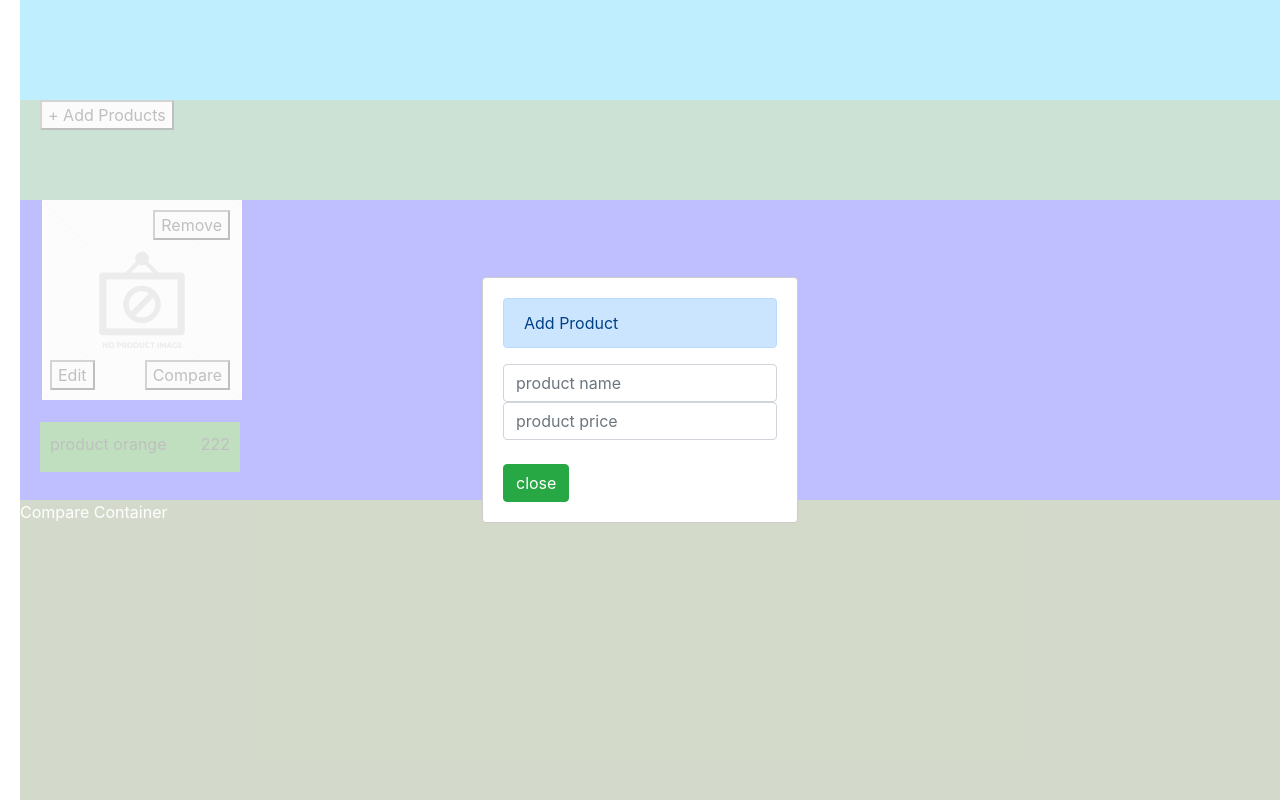
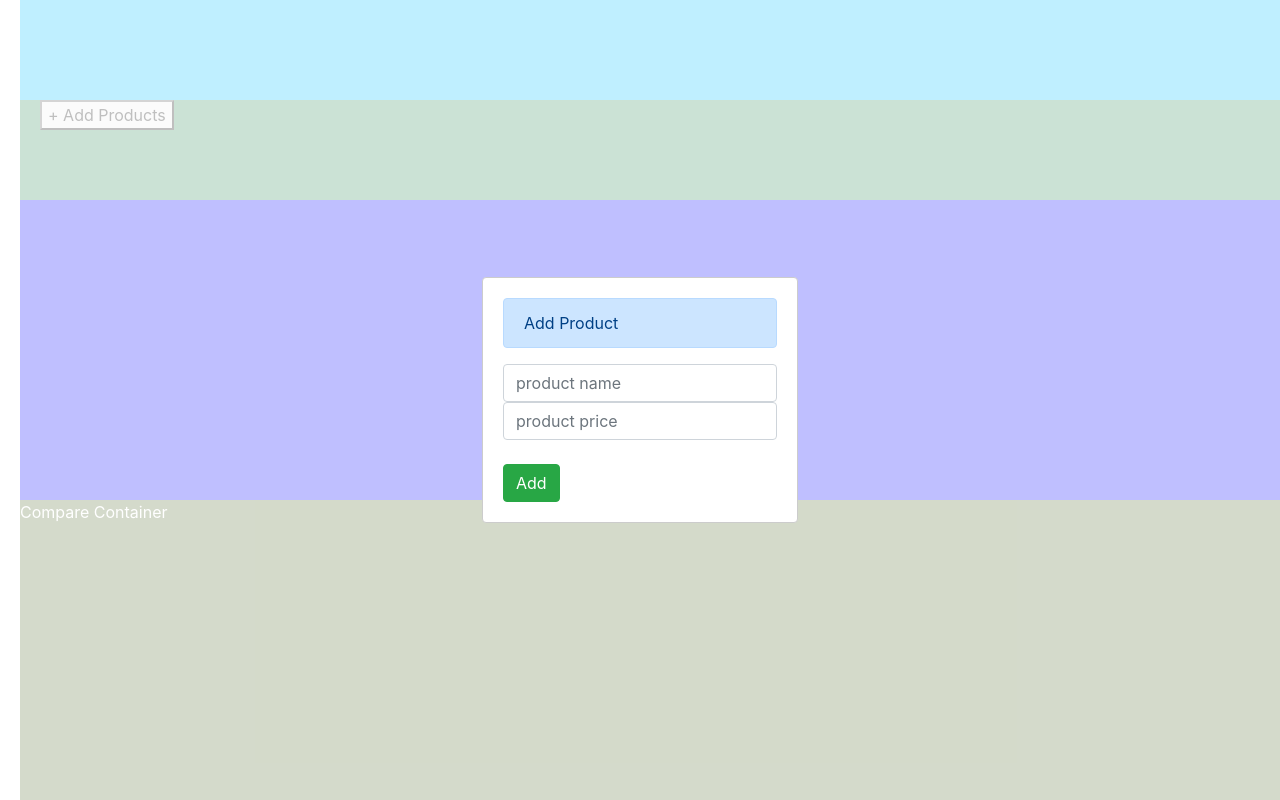
Before and after one commit to lgloredana/ShopUsingReactJS, a React (Create React App) app: page / in a window 1280 px wide. Both pictures are taken after a click on the button "+ Add Products". Shown: the top 800 px of the page. Built offline with nearby package versions, Linux system fonts and the light colour scheme.

Commit message:
propagate the added product to the products view

```diff
--- a/src/components/AddItemButton.js
+++ b/src/components/AddItemButton.js
@@ -23,7 +23,7 @@ class AddItemButton extends Component {
     this.state = {
       modalIsOpen: false,
       itemName: '',
-      itemPrice: '',
+      itemPrice: ''
     };
 
     this.openModal = this.openModal.bind(this);
@@ -44,12 +44,19 @@ class AddItemButton extends Component {
   }
 
   closeModal() {
-    console.log("print the name from modal --->" + this.state.itemName);
-    console.log("print the price from modal --->" + this.state.itemPrice);
-    var newProd = new Product(this.state.itemName,  this.state.itemPrice);
+    let newProd = new Product(this.state.itemName,  this.state.itemPrice);
     this.props.products.push(newProd);
-    console.log("show the products list" + this.props.products.length);
-    this.setState({modalIsOpen: false});
+    console.log("products.length = " + this.props.products.length);
+    this.setState(
+      {
+        modalIsOpen: false,
+        itemName: '',
+        itemPrice: ''
+      });
+
+    this.props.onAdd();
+
+      //send an event to the start page to update the products container
   }
 
   handleChange(e) {
@@ -61,6 +68,7 @@ class AddItemButton extends Component {
     return (
       <div>
         <button onClick={this.openModal} >+ Add Products</button>
+
         <Modal
           isOpen={this.state.modalIsOpen}
           onAfterOpen={this.afterOpenModal}
@@ -70,7 +78,7 @@ class AddItemButton extends Component {
         >
           <div className='alert alert-primary'>Add Product</div>
           <ItemDetailsEdit itemName={this.state.itemName} itemPrice={this.state.itemPrice} onChange={this.handleChange}></ItemDetailsEdit>
-          <button className="btn btn-success" onClick={this.closeModal}>close</button>
+          <button className="btn btn-success" onClick={this.closeModal}>Add</button>
         </Modal>
       </div>
     );
--- a/src/components/ItemDetailsEdit.js
+++ b/src/components/ItemDetailsEdit.js
@@ -17,6 +17,7 @@ class ItemDetailsEdit extends Component{
                         <input className="form-control" type="number" required min='0' name="itemPrice" placeholder="product price"
                          value={itemPrice} onChange={onChange}/>
                     </div>
+
                 </form>
                 <br/>
             </div>
--- a/src/components/ProductItem.css
+++ b/src/components/ProductItem.css
@@ -39,7 +39,7 @@
 }
 img{
     position: absolute;
-    bot: 2px;
+    bottom: 2px;
     left: 2px;
     width: 200px;
 }
--- a/src/components/ProductsContainer.js
+++ b/src/components/ProductsContainer.js
@@ -5,12 +5,17 @@ import './ProductItem.css'
 class ProductsContainer extends Component {
 
   render() {
-    const products = this.props.products;
-    const productsItems = [];
-    products.forEach((product) => {
-      console.log("product name " + product.name);
-      productsItems.push(<ProductItem key={product.name} productName={product.name} productPrice={product.price}></ProductItem>)
-    });
+    let productsItems = [];
+    let products = this.props.products
+    // this.props.products.forEach((product) => {
+    //   productsItems.push(<ProductItem key={product.name}
+    //         productName={product.name} productPrice={product.price}></ProductItem>)
+    // });
+    for(let index=0; index<products.length; index++){
+      productsItems.push(<ProductItem key={products[index].name} productName={products[index].name}
+                                productPrice={products[index].price}></ProductItem>);
+    }
+
 
     return (
       <div>
--- a/src/components/StartPage.js
+++ b/src/components/StartPage.js
@@ -3,25 +3,34 @@ import AddItemButton from './AddItemButton';
 import ProductsContainer from './ProductsContainer';
 import CompareContainer from './CompareContainer';
 import './StartPage.css';
-import Product from './Product';
+// import Product from './Product';
 
 class StartPage extends Component {
   constructor(props){
     super(props);
     this.state = {
       compareList:[],
-      products:[new Product("product orange", 222)]
+      products:[],
+      filterText:''
     }
+    this.onAdd = this.onAdd.bind(this);
   }
+
+  onAdd(){
+    //update state of the StartPage in order to propagate to all sibling
+    this.setState({});
+  }
+
   render() {
+
     return (
       <div className="box">
         <div className="boxHeader"></div>
         <div className="boxAddProducts">
-          <AddItemButton products={this.state.products}></AddItemButton>
+          <AddItemButton products={this.state.products} onAdd={this.onAdd}></AddItemButton>
         </div>
         <div className="boxProducts">
-          <ProductsContainer products={this.state.products}></ProductsContainer>
+          <ProductsContainer products={this.state.products}  compareList={this.state.compareList}></ProductsContainer>
         </div>
         <div className="boxCompare">
           <CompareContainer products={this.state.compareList}></CompareContainer>
--- a/src/components/htmlcomponents/item.html
+++ b/src/components/htmlcomponents/item.html
@@ -36,7 +36,7 @@
         }
         img{
             position: absolute;
-            bot: 2px;
+            bottom: 2px;
             left: 2px;
             width: 200px;
         }
```
